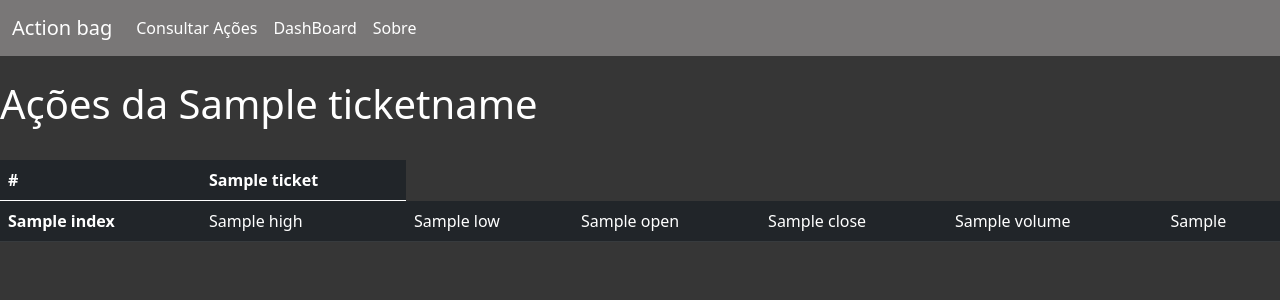
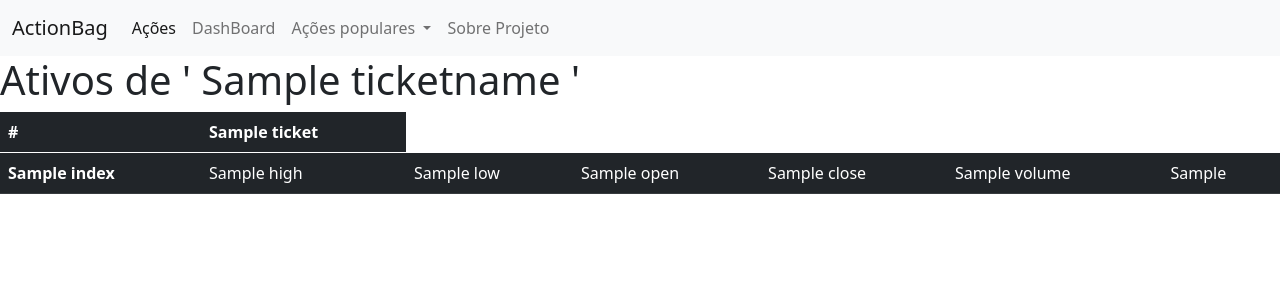
Before and after one commit to FelipeKatao/ActionBag, a Flask app: template templates/tickets.html in a window 1280 px wide. Shown: the top 300 px of the page. Run offline with Flask 2, Linux system fonts and the light colour scheme; the template is opened without the code that fills it: most values are stand-ins (such as "Sample title", 1, 10 or a date in 2020).

Commit message:
update screen views

```diff
--- a/templates/index.html
+++ b/templates/index.html
@@ -57,7 +57,7 @@
         <div class="card-body">
           <h5 class="card-title">Aonde Investir?</h5>
           <p class="card-text">Saiba quais ações estão mais em alta nos ultimos meses.</p>
-          <a href="#" class="btn btn-primary">Ver ações</a>
+          <a href="/acao/GOOGL" class="btn btn-primary">Ver ações</a>
         </div>
       </div>
 
--- a/templates/tickets.html
+++ b/templates/tickets.html
@@ -7,60 +7,45 @@
     <link href="https://cdn.jsdelivr.net/npm/bootstrap@5.0.2/dist/css/bootstrap.min.css" rel="stylesheet" integrity="sha384-EVSTQN3/azprG1Anm3QDgpJLIm9Nao0Yz1ztcQTwFspd3yD65VohhpuuCOmLASjC" crossorigin="anonymous">
     <script src="https://cdn.jsdelivr.net/npm/@popperjs/core@2.9.2/dist/umd/popper.min.js" integrity="sha384-IQsoLXl5PILFhosVNubq5LC7Qb9DXgDA9i+tQ8Zj3iwWAwPtgFTxbJ8NT4GN1R8p" crossorigin="anonymous"></script>
 <script src="https://cdn.jsdelivr.net/npm/bootstrap@5.0.2/dist/js/bootstrap.min.js" integrity="sha384-cVKIPhGWiC2Al4u+LWgxfKTRIcfu0JTxR+EQDz/bgldoEyl4H0zUF0QKbrJ0EcQF" crossorigin="anonymous"></script>
-    <title>Analise de acao da {{ ticketSet }}</title>
-    <style>
-        .articles{
-            margin-top: 2vh;
-            margin-left: 2vh;
-        }
-        body{
-            background-color: #363636;
-        }
-        .navbar{
-            color:#e4e448;
-            background-color: #797777;
+    <title>Analise de acao da {{ ticketname }}</title>
 
-        }
-        .navbar a{
-            color: #FFFF;
-        }
-        .navbar a:hover{
-            color: #bebe38;
-        }
-        .navbar:visited{
-            color: #e4e448;
-        }
-    </style>
 </head>
 <body>
-
-    <nav class="navbar navbar-expand-lg">
+  <nav class="navbar navbar-expand-lg navbar-light bg-light">
     <div class="container-fluid">
-          <a class="navbar-brand" href="/">Action bag</a>
-          <button class="navbar-toggler" type="button" data-bs-toggle="collapse" data-bs-target="#navbarNav" aria-controls="navbarNav" aria-expanded="false" aria-label="Toggle navigation">
+      <a class="navbar-brand" href="#">ActionBag</a>
+      <button class="navbar-toggler" type="button" data-bs-toggle="collapse" data-bs-target="#navbarSupportedContent" aria-controls="navbarSupportedContent" aria-expanded="false" aria-label="Toggle navigation">
         <span class="navbar-toggler-icon"></span>
       </button>
-          <div class="collapse navbar-collapse" id="navbarNav">
-            <ul class="navbar-nav">
-
+      <div class="collapse navbar-collapse" id="navbarSupportedContent">
+        <ul class="navbar-nav me-auto mb-2 mb-lg-0">
           <li class="nav-item">
-                <a class="nav-link" href="/acao/GOOG">Consultar Ações</a>
+            <a class="nav-link active" aria-current="page" href="#">Ações</a>
           </li>
           <li class="nav-item">
             <a class="nav-link" href="#">DashBoard</a>
           </li>
+          <li class="nav-item dropdown">
+            <a class="nav-link dropdown-toggle" href="#" id="navbarDropdown" role="button" data-bs-toggle="dropdown" aria-expanded="false">
+              Ações populares
+            </a>
+            <ul class="dropdown-menu" aria-labelledby="navbarDropdown">
+              <li><a class="dropdown-item" href="#">Apple</a></li>
+              <li><a class="dropdown-item" href="#">Microdoft</a></li>
+              <li><hr class="dropdown-divider"></li>
+              <li><a class="dropdown-item" href="#">Petrobras</a></li>
+            </ul>
+          </li>
           <li class="nav-item">
-                <a class="nav-link" href="#">Sobre</a>
+            <a class="nav-link" href="#">Sobre Projeto</a>
           </li>
         </ul>
       </div>
     </div>
   </nav>
-      <br>
-      <h1 style="color: white;">Ações da {{ ticketname }}</h1>
-      <br>
+   <div class="bodycontent">
     <table class="table table-dark table-hover">
-
+        <h1>Ativos de ' {{ ticketname  }} '</h1>
         <thead>
           <tr>
             <th scope="col">#</th>
@@ -88,7 +73,7 @@
         {% endfor %}
         {% endfor %}
       </table>
-
+    </div>
 
 </body>
 </html>
```
Lines whose indentation alone changed are shown as unchanged.
